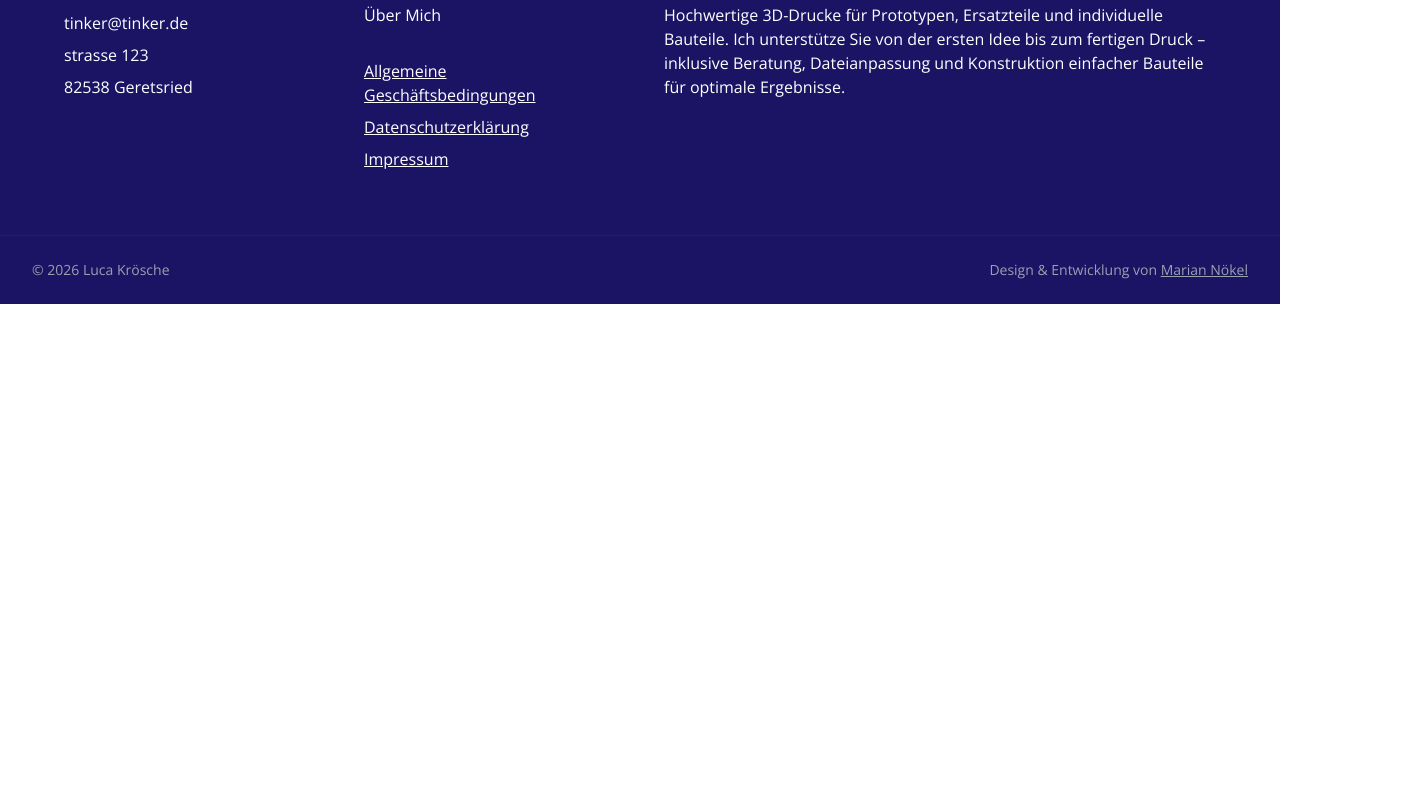
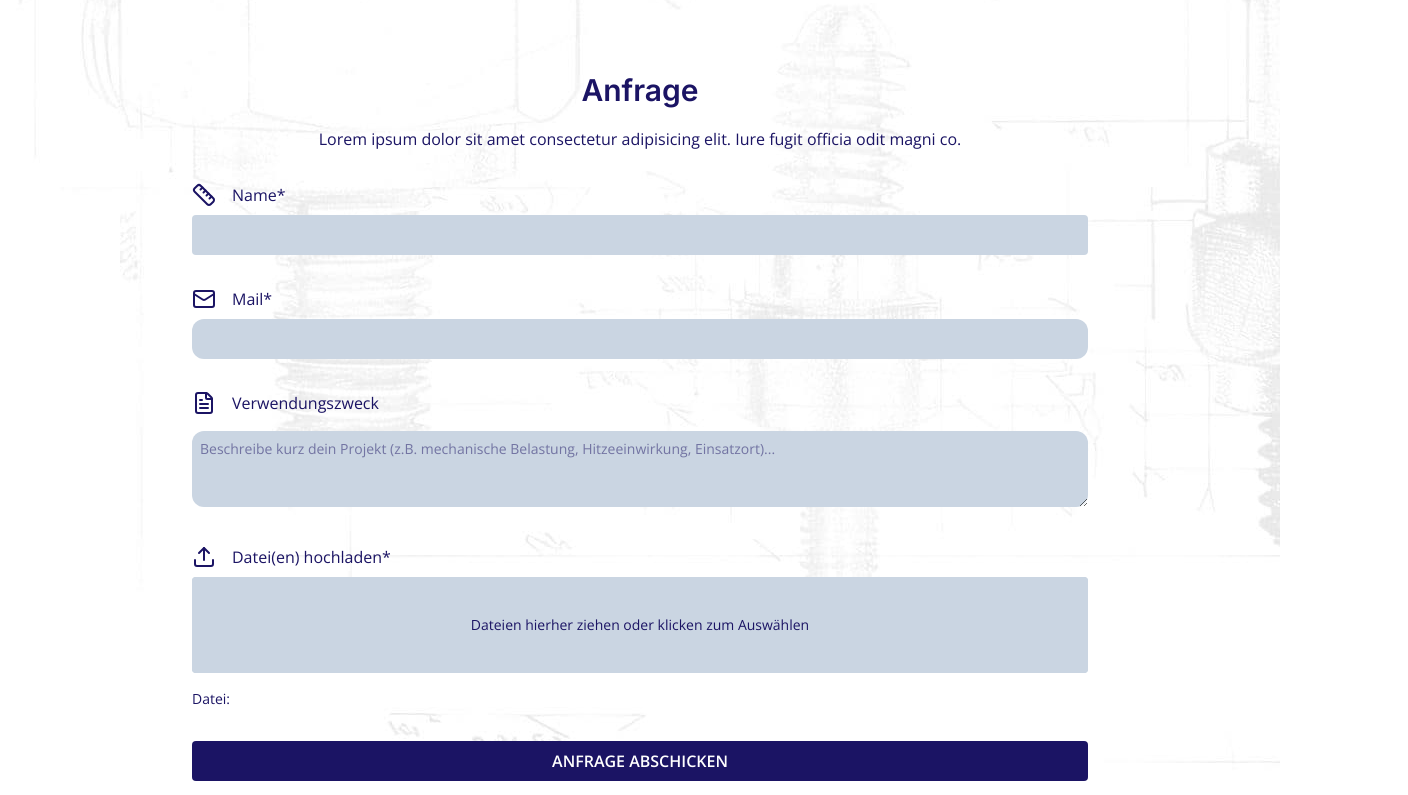
Before and after one commit to dscmari/tinker-professional, a Next.js app: page / in a window 1280 px wide. Shown: the part 1885-2680 px from the top of the page, 1408 px wide, since content can reach past the window. Before the commit the page ends 2189 px from the top, so only its background shows below. Built offline with nearby package versions, Linux system fonts and the light colour scheme.

Commit message:
implement another upload path

```diff
--- /dev/null
+++ b/actions/submitInquery.ts
@@ -0,0 +1,64 @@
+"use server";
+import { Inquiry, Specification } from "@/app/types";
+import { SendPigeon } from "sendpigeon";
+
+export default async function submitPrint(
+  inquiry: Inquiry,
+  files: File[],
+  blobUrls: string[],
+) {
+  console.log("submitInquiry in server action called");
+  console.log(inquiry);
+
+  const apiKey = process.env.SEND_PIGEON;
+
+  if (!apiKey) {
+    throw new Error("Umgebungsvariable SEND_PIGEON ist nicht gesetzt!");
+  }
+
+  const pigeon = new SendPigeon(apiKey);
+  //bestellbestätigung für Luca
+  await pigeon.send({
+    from: "onboarding@sendpigeon-sandbox.dev",
+    to: "noekel@namaste-websites.de", // Must be your account email
+    subject: "Welcome!",
+    html: `
+  <h2>Neue Bestellung eingegangen</h2>
+    <p><b>Name:</b> ${inquiry.name}</p>
+  <p><b>Mail:</b> ${inquiry.mail}</p>
+  <p><b>Material:</b> ${inquiry.material}</p>
+    <p><b>Stückzahl:</b> ${inquiry.quantity}</p>
+  <p><b>Verwendungszweck:</b> ${inquiry.message || "—"}</p>
+  <hr/>
+  <h3>Dateien:</h3>
+  <ul>
+    ${blobUrls.map((url, index) => `<li><a href="${url}">Datei ${index + 1} herunterladen</a></li>`).join("")}
+  </ul>
+`,
+  });
+
+  //Beställbestätigung für User
+  await pigeon.send({
+    from: "onboarding@sendpigeon-sandbox.dev",
+    to: `${inquiry.mail}`, // Must be your account email
+    subject: "Welcome!",
+    html: `
+    <h2>Vielen Dank für Ihre Bestellung, ${inquiry.name}!</h2>
+    <p>Wir haben Ihre Anfrage erhalten und verarbeiten sie umgehend. Hier ist eine Übersicht Ihrer Angaben:</p>
+    <hr/>
+    <h3>Bestelldetails:</h3>
+    <p><b>Material:</b> ${inquiry.material}</p>
+    <p><b>Stückzahl:</b> ${inquiry.quantity}</p>
+    <p><b>Verwendungszweck:</b> ${inquiry.message || "—"}</p>
+    <hr/>
+    <h3>Hochgeladene Dateien:</h3>
+    <ul>
+      ${files.map((file, index) => `<li>${file.name}</li>`).join("")}
+    </ul>
+    <br/>
+    <p>Beste Grüße,<br/><b>Ihr Tinker Professional Team</b></p>
+  `,
+  });
+
+  console.log("end of submitInquiry()");
+}
--- a/app/components/forms/Dropzone.tsx
+++ b/app/components/forms/Dropzone.tsx
@@ -2,18 +2,19 @@
 import {useDropzone} from 'react-dropzone';
 
 type Props = {
+  className?:string
   onFilesChange: (files: File[]) => void;
 }
 
-export default function Dropzone({onFilesChange} : Props) {
+export default function Dropzone({className, onFilesChange} : Props) {
 const { getRootProps, getInputProps } = useDropzone({
   multiple: true,
   onDrop: (newFiles) => onFilesChange(newFiles),
 });
 
   return (
-    <section className="container ">
-      <div {...getRootProps({className: 'p-2 md:p-4 h-12 lg:h-24 bg-white border border-slate-300 rounded-xl flex flex-col items-center justify-center cursor-pointer'})}>
+    <section className={`container ${className}`}>
+      <div {...getRootProps({className: 'p-2 md:p-4 h-12 lg:h-24 border border-slate-300 rounded-xl flex flex-col items-center justify-center cursor-pointer'})}>
         <input {...getInputProps()} />
         <p className='text-sm !font-light'>Dateien hierher ziehen oder klicken zum Auswählen</p>
       </div>
--- /dev/null
+++ b/app/components/forms/EasyUpload.tsx
@@ -0,0 +1,158 @@
+"use client";
+import { Inquiry } from "@/app/types";
+import { formatSize } from "@/app/utils/formatSize";
+import { PutBlobResult } from "@vercel/blob";
+import { upload } from "@vercel/blob/client";
+import { Check, FileText, Mail, Ruler, Upload } from "lucide-react";
+import { useRef, useState } from "react";
+import Dropzone from "./Dropzone";
+import submitInquery from "@/actions/submitInquery";
+
+type Props = {
+  className?: string
+}
+
+export default function EasyUpload({className} : Props) {
+  const honeypotRef = useRef<HTMLInputElement>(null);
+  const [isAttempted, setIsAttempted] = useState(false);
+  const [blob, setBlob] = useState<PutBlobResult[]>([]);
+  const [files, setFiles] = useState<File[]>([]);
+  const [inquiry, setSpecification] = useState<Inquiry>({
+    name: "",
+    mail: "",
+    message: "",
+    material: "",
+    quantity: 1,
+  });
+
+  const handleChange = (key: keyof Inquiry, value: string) => {
+    setSpecification((prev) => ({ ...prev, [key]: value }));
+  };
+
+  return (
+    <form
+      className={`flex flex-col gap-4 lg:gap-8 max-w-4xl ${className}`}
+      onSubmit={async (event) => {
+        event.preventDefault();
+        // Honeypot check — wenn ausgefüllt, ist es ein Bot
+        if (honeypotRef.current?.value) {
+          return;
+        }
+
+        const blobs = await Promise.all(
+          files.map((file) =>
+            upload(file.name, file, {
+              access: "private",
+              handleUploadUrl: "/api",
+            }),
+          ),
+        );
+        const blobUrls = await blobs.map((b) => b.url);
+        await submitInquery(inquiry, files, blobUrls);
+
+        setBlob(blobs);
+      }}
+    >
+      <input
+        ref={honeypotRef}
+        type="text"
+        name="website"
+        style={{ display: "none" }}
+        tabIndex={-1}
+        autoComplete="off"
+        aria-hidden="true"
+      />
+
+
+      <div>
+              <div className="flex items-center gap-4">
+        <Ruler className="shrink-0 text-blue text-blue" />
+        <label
+          className={`text-blue ${isAttempted && true ? "text-red-500" : "text-blue"}`}
+        >
+          Name<span>*</span>
+        </label>
+      </div>
+        <input
+          type="text"
+          value={inquiry.name || ""}
+          className="mt-2 w-full h-10 relative flex items-center gap-8 py-2 px-4 rounded bg-slate-300 transition-all cursor-pointer"
+          onChange={(e) => handleChange("name", e.target.value)}
+        />
+      </div>
+
+      <div className="">
+        <div className="flex items-center gap-4">
+          <Mail className="shrink-0 text-blue text-blue" />
+          <label className={`text-blue`}>
+            Mail<span>*</span>
+            {isAttempted && true ? (
+              <span className="ml-4">
+                Bitte eine gültige Email-Adresse angeben. Z.b. max@musterfrau.de
+              </span>
+            ) : (
+              ""
+            )}
+          </label>
+        </div>
+        <div>
+          <input
+            type="email"
+            value={inquiry.mail || ""}
+            className="mt-2 w-full h-10 relative flex items-center gap-8 py-2 px-4 rounded-xl bg-slate-300 transition-all cursor-pointer"
+            onChange={(e) => handleChange("mail", e.target.value)}
+          />
+        </div>
+      </div>
+      {/* Verwendungszweck */}
+      <div>
+        <div className="flex items-center gap-4">
+          <FileText className="shrink-0 text-blue" />
+          <label className="text-blue">
+            Verwendungszweck
+          </label>
+        </div>
+        <textarea
+          rows={3} // Startgröße: 3 Zeilen hoch
+          placeholder="Beschreibe kurz dein Projekt (z.B. mechanische Belastung, Hitzeeinwirkung, Einsatzort)..."
+          className="text-sm md:text-md mt-4 w-full bg-slate-300 rounded-xl p-2 text-blue outline-none transition-all"
+          onChange={(e) => handleChange("message", e.target.value)}
+        />
+      </div>
+      {/* File Drop */}
+      <div className="">
+        <div className="flex items-center gap-4">
+          <Upload className="shrink-0 text-blue" />
+          <label className="text-blue">
+            Datei(en) hochladen<span>*</span>
+          </label>
+        </div>
+        <div className="mt-2 bg-slate-300 rounded">
+          <Dropzone
+           className="bg-slate-300 rounded"
+            onFilesChange={(newFiles) =>
+              setFiles((prev) => [...prev, ...newFiles])
+            }
+          />
+        </div>
+        <aside className="mt-4 flex items-start gap-4 ">
+          <span className="text-blue text-sm md:text-md">Datei:</span>
+          <ul className="text-green-600 tracking-widest">
+            {files.map((e, index) => (
+              <li key={index}>
+                {e.name} - {formatSize(e.size)}
+              </li>
+            ))}
+          </ul>
+        </aside>
+      </div>
+                  <button
+              type="submit"
+
+              className=" cursor-pointer font-semibold px-4 py-2 rounded bg-blue text-white"
+            >
+              ANFRAGE ABSCHICKEN
+            </button>
+    </form>
+  );
+}
--- a/app/components/forms/FormOverview.tsx
+++ b/app/components/forms/FormOverview.tsx
@@ -43,7 +43,7 @@ export default function FormOverview({
 
   return (
     <div className="text-blue flex flex-col mt-8">
-      <div className="grid lg:grid-cols-3 xl:grid-cols-4 gap-4 lg:gap-8">
+      <div className="grid lg:grid-cols-2 xl:grid-cols-3 2xl:grid-cols-4 gap-4 xl:gap-8">
         <div className="flex flex-col gap-1 md:gap-2">
           <div className="flex items-center gap-2">
             <Layers className="shrink-0 text-blue h-4 md:h-8" />
--- a/app/page.tsx
+++ b/app/page.tsx
@@ -11,11 +11,13 @@ import {
 } from "./data/MaterialCardsData";
 import { FileCheck2, SlidersHorizontal, Star, UploadCloud } from "lucide-react";
 import { densityData } from "./data/DensityData";
+import EasyUpload from "./components/forms/EasyUpload";
 
 export default function Home() {
   const hero = {
-    title: "Professioneller 3D-Druck Service",
-    subtitle: "- für Unternehmen & Privatkunden",
+    title: "3d-Druck & CAD-Konstruktion",
+    subtitle:
+      "  Für Privatpersonen und Unternehmen: Wir verwandeln Skizzen, Ideen und 3D-Dateien in maßgeschneiderte Bauteile.",
     intro:
       "Hochwertige 3D-Drucke für Prototypen, Ersatzteile und individuelle Bauteile. Ich unterstütze Sie von der ersten Idee bis zum fertigen Druck – inklusive Beratung, Dateianpassung und Konstruktion einfacher Bauteile für optimale Ergebnisse.",
     subintro:
@@ -38,8 +40,8 @@ export default function Home() {
       >
         <div className="lg:mx-auto">
           <div className="max-w-4xl">
-            <h1 className="lg:!text-5xl/14 !font-extrabold !tracking-tight text-center">
-             Jetzt Drucken
+            <h1 className="lg:!text-5xl/14 !font-extrabold !tracking-tight text-center xl:text-start">
+              Jetzt Drucken
             </h1>
             <p>
               Laden Sie Ihre STL-, STEP- oder 3MF-Datei hoch und wählen Sie die
@@ -68,10 +70,18 @@ export default function Home() {
             </div>
           </div>
 
-          <MaterialForm className="lg:h-[600px] -mx-4 md:mx-auto lg:mx-0 xl:min-w-7xl  mt-12" />
+          <MaterialForm className="lg:min-h-[700px] 2xl:min-h-[600px] -mx-4 md:mx-auto lg:mx-0 xl:min-w-5xl 2xl:min-w-7xl  mt-12" />
         </div>
       </section>
-
+      <section className="py-12 lg:py-32 px-4 md:px-16 lg:px-32">
+        <h1 className="text-center">Anfrage</h1>
+        <p className="text-center max-w-4xl mx-auto">
+          Lorem ipsum dolor sit amet consectetur adipisicing elit. Iure fugit
+          officia odit magni co.
+        </p>
+        <EasyUpload className="mt-8 mx-auto" />
+      </section>
+      <section className="py-12 lg:py-32 px-4 md:px-16 lg:px-32"></section>
     </div>
   );
 }
```
Also changed, not shown: app/types/index.ts (+8 -0 lines), 1 other file (tests, documents, lock files or other folders).
